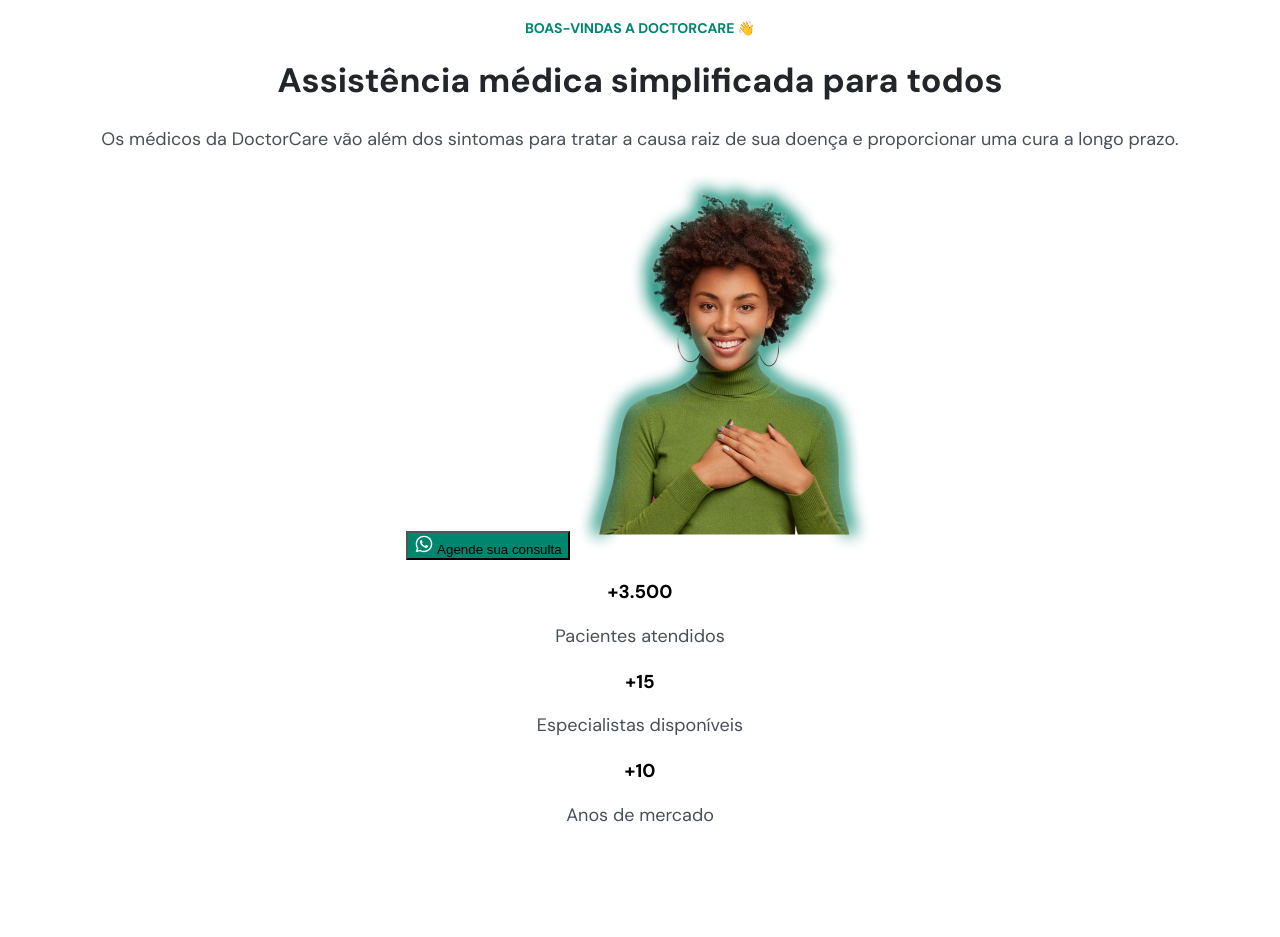
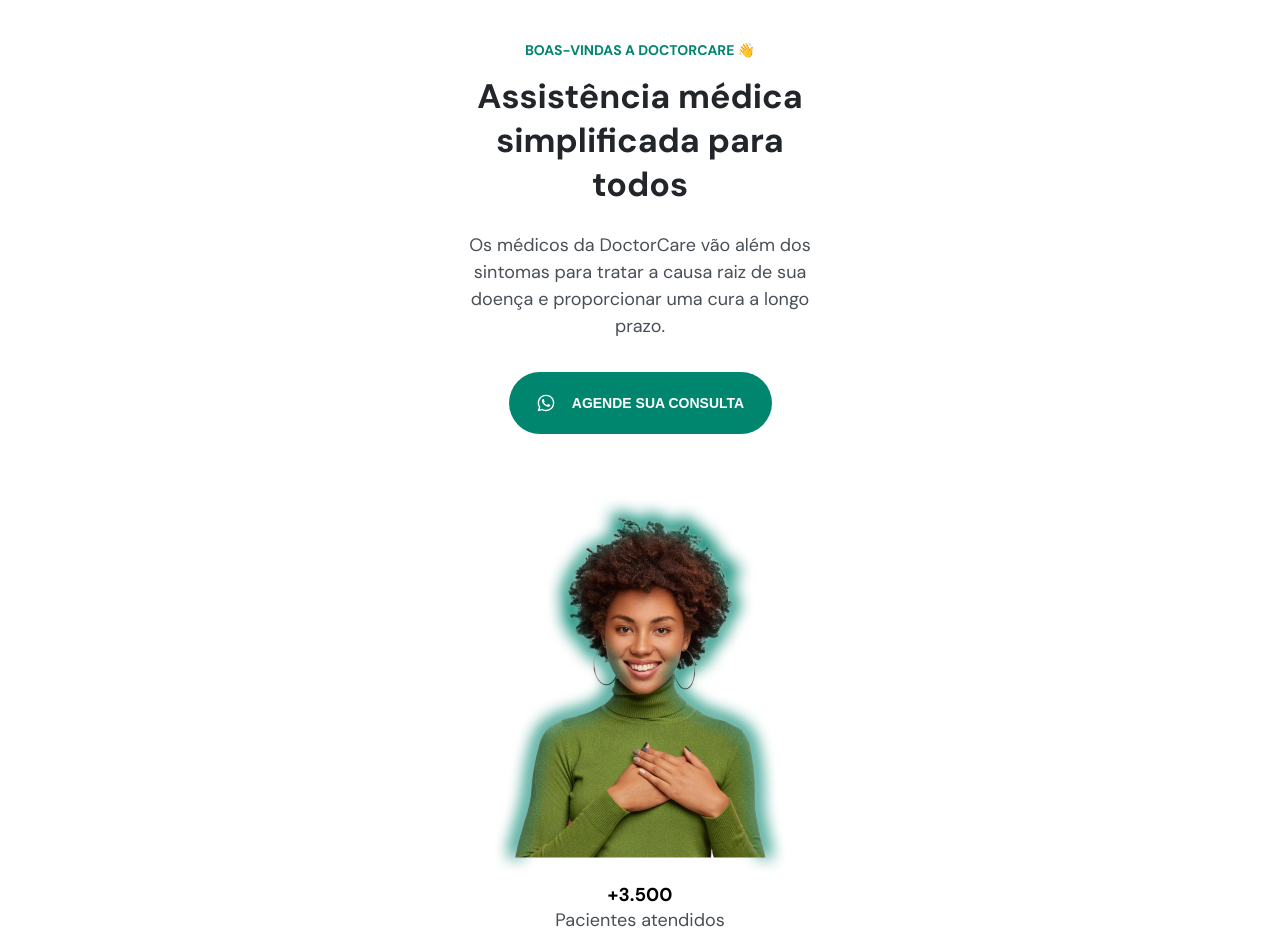
Before and after one commit to Thiago-dev1/-NLW-6-doctorcare, a plain HTML site: page index.html in a window 1280 px wide. Shown: the top 937 px of the page. Before the commit the page ends 847 px from the top, so only its background shows below. Drawn offline with Linux system fonts and the light colour scheme.

Commit message:
Finalizando o primeiro dia

```diff
--- a/index.html
+++ b/index.html
@@ -17,11 +17,14 @@
 </head>
 
 <body>
+
+    <header>
         <h4>BOAS-VINDAS A DOCTORCARE 👋</h4>
 
         <h1>Assistência médica simplificada para todos</h1>
 
-    <p>Os médicos da DoctorCare vão além dos sintomas para tratar a causa raiz de sua doença e proporcionar uma cura a
+        <p>Os médicos da DoctorCare vão além dos sintomas para tratar a causa raiz de sua doença e proporcionar uma cura
+            a
             longo prazo.</p>
 
         <button>
@@ -36,7 +39,9 @@
         <h3>+15</h3>
         <p>Especialistas disponíveis</p>
         <h3>+10</h3>
-    <p>Anos de mercado</p>
+        <p>Anos de mercado</ </header>
+
+            p>
 </body>
 
 </html>
--- a/style.css
+++ b/style.css
@@ -1,3 +1,8 @@
+*{
+    margin: 0;
+    box-sizing: border-box;
+}
+
 :root{
     --primary-color:hsl(170, 100%, 26%);
     --headline: hsl(210, 11%, 15%);
@@ -12,15 +17,24 @@
     text-align: center;
 }
 
+header{
+    width: 37.5rem;
+    margin-right: auto;
+    margin-left: auto;
+    margin-top: 4.1rem;
+}
+
 h4{
     font-size: 1.4rem; /* = 14px */
     color: var(--primary-color);
+    margin-bottom: 1.6rem;
 }
 
 h1{
     font-size: 3.4rem;
     color: var(--headline);
     line-height: 130%;
+    margin-bottom: 2.4rem;
 }
 
 p{
@@ -28,8 +42,30 @@
     line-height: 150%;
     font-weight: 400;
     color: var(--paragraph);
+    margin-bottom: 3.2rem;
 }
 
 button{
+    margin-bottom: 6rem;
     background: var(--primary-color);
+
+    border: none;
+    border-radius: 4rem;
+
+    height: 6.2rem;
+    width: 26.3rem;
+
+    color: white;
+
+    text-transform: uppercase;
+    font-size: 1.4rem;
+    font-weight: 700;
+
+    display: flex;
+    align-items: center;
+    justify-content: center;
+    gap: 1.6rem;
+
+    margin-right: auto;
+    margin-left: auto;
 }
```
Lines whose indentation alone changed are shown as unchanged.
